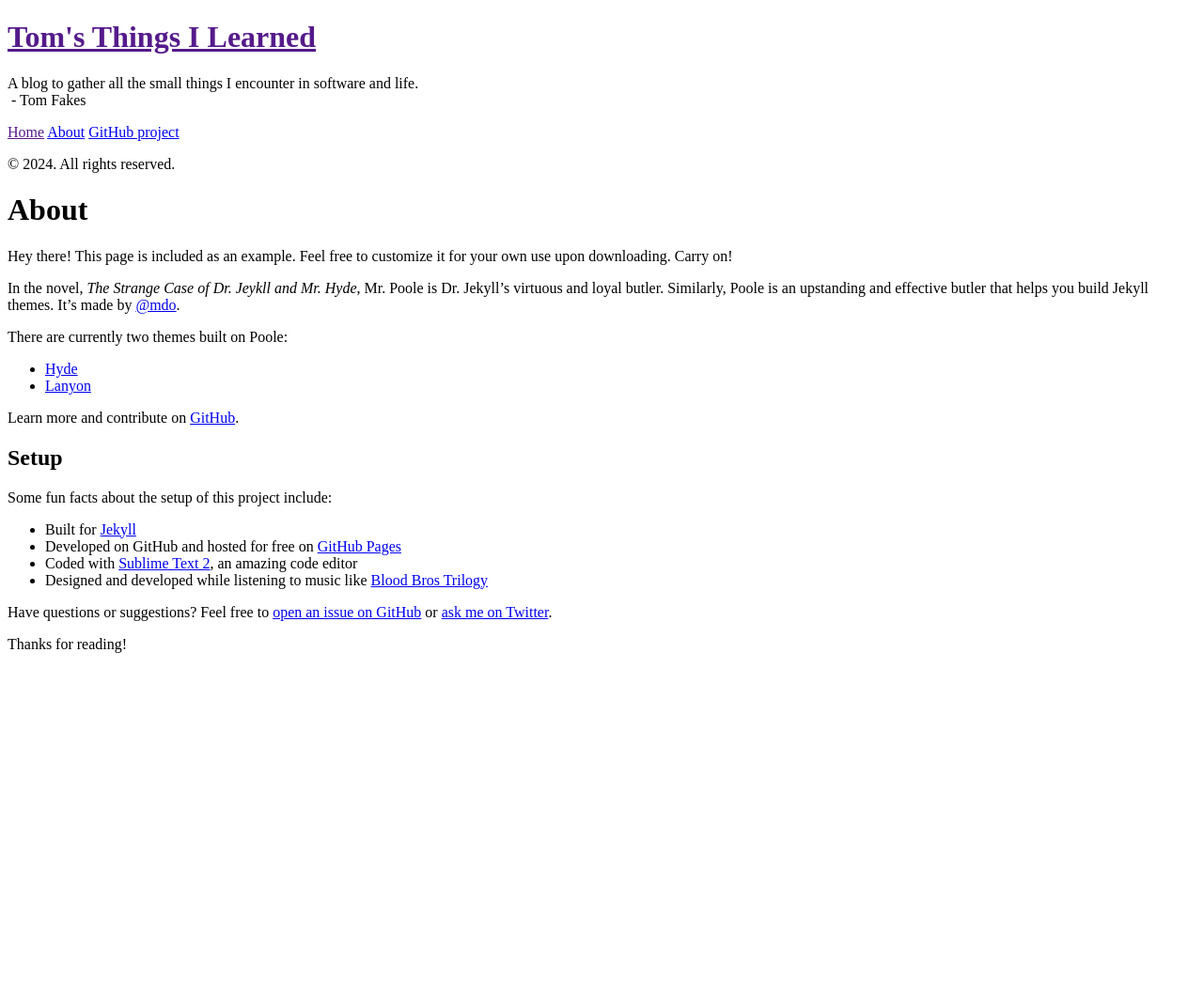
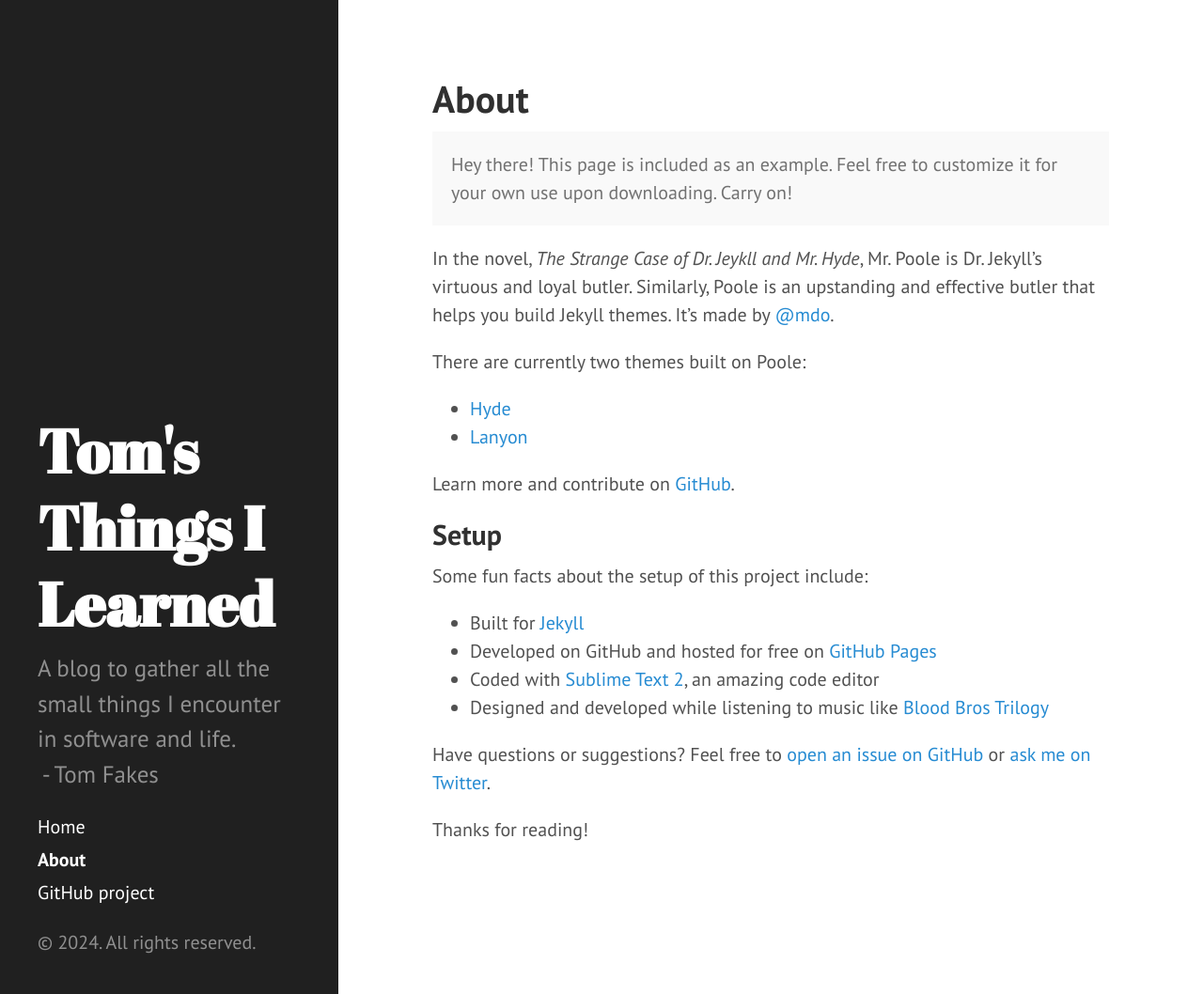
Before and after one commit to tomfakes/tomfakes.github.io, a Jekyll site: the page built from about.md, in a window 1280 px wide and 1058 px high. Shown: the whole window at 94% size. Built offline with Jekyll 4.4.1, drawn with Linux system fonts in a browser that asks for light colours; Markdown is read by kramdown in place of the engine named in the settings.

Commit message:
Remove baseurl for this site

```diff
--- a/_config.yml
+++ b/_config.yml
@@ -9,12 +9,11 @@ permalink: pretty
 title: "Tom's Things I Learned"
 tagline: "Tom Fakes' Things I Learned"
 description: "A blog to gather all the small things I encounter in software and life.<br>&nbsp;- Tom Fakes"
-url: "https://tomfakes.com/"
-baseurl: "/"
+url: "https://tomfakes.com"
 
 author:
   name:           'Tom Fakes'
-  url:            https://tomfakes.com/
+  url:            https://tomfakes.com
 
 paginate:         8
 
--- a/_includes/head.html
+++ b/_includes/head.html
@@ -14,14 +14,14 @@
   </title>
 
   <!-- CSS -->
-  <link rel="stylesheet" href="{{ site.baseurl }}public/css/poole.css">
-  <link rel="stylesheet" href="{{ site.baseurl }}public/css/syntax.css">
-  <link rel="stylesheet" href="{{ site.baseurl }}public/css/hyde.css">
+  <link rel="stylesheet" href="/public/css/poole.css">
+  <link rel="stylesheet" href="/public/css/syntax.css">
+  <link rel="stylesheet" href="/public/css/hyde.css">
   <link rel="stylesheet" href="https://fonts.googleapis.com/css?family=PT+Sans:400,400italic,700|Abril+Fatface">
 
   <!-- Icons -->
-  <link rel="apple-touch-icon-precomposed" sizes="144x144" href="{{ site.baseurl }}public/apple-touch-icon-144-precomposed.png">
-                                 <link rel="shortcut icon" href="{{ site.baseurl }}public/favicon.ico">
+  <link rel="apple-touch-icon-precomposed" sizes="144x144" href="/public/apple-touch-icon-144-precomposed.png">
+                                 <link rel="shortcut icon" href="/public/favicon.ico">
 
   <!-- RSS -->
   <link rel="alternate" type="application/rss+xml" title="RSS" href="/atom.xml">
```
